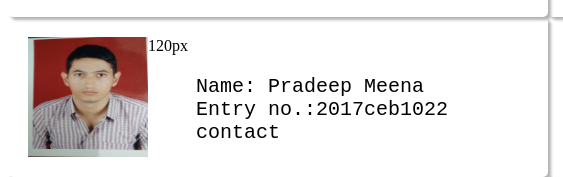
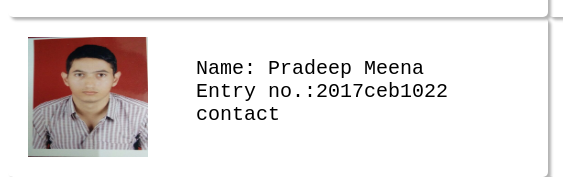
Before and after one commit to Ankitbishnoi29/420, a plain HTML site: page members.html in a window 1280 px wide. Shown: the part 1771-1948 px from the top of the page, 0-563 px from the left. Drawn offline with Linux system fonts and the light colour scheme.

Commit message:
Update members.html

```diff
--- a/members.html
+++ b/members.html
@@ -121,7 +121,7 @@
 </div>
 <br>
 <div>
-<img src="ambuja_cement.jpeg" style="float: left;" height="120px" width="120px">
+<img src="Ambuja_cement.jpeg" style="float: left;" height="120px" width="120px">
 <pre>    Name: Harsha Garg
     Entry no.:2017ceb1008
     </pre>
@@ -219,7 +219,7 @@
 </div>
 <br>
 <div>
-<img src="bhola.jpeg" style="float: left;" height="120px" width="120px">120px
+<img src="bhola.jpeg" style="float: left;" height="120px" width="120px">
 <pre>    Name: Pradeep Meena
     Entry no.:2017ceb1022
     contact</pre>
```
